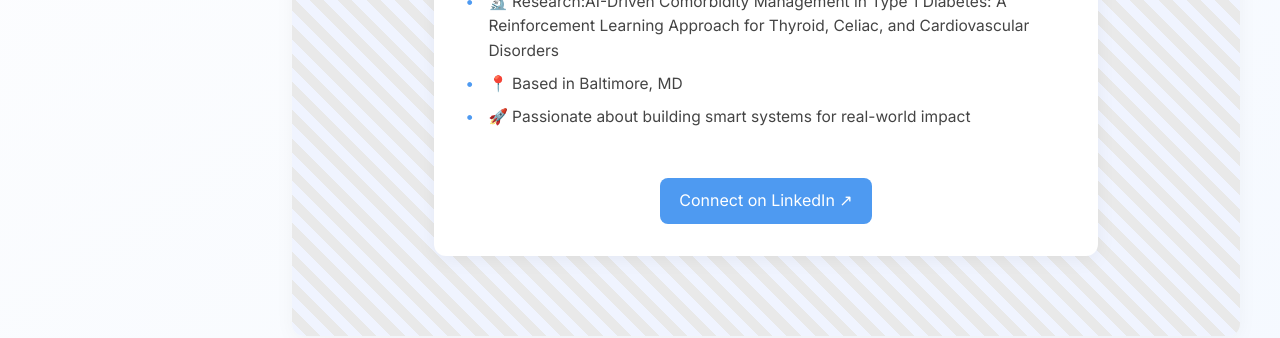
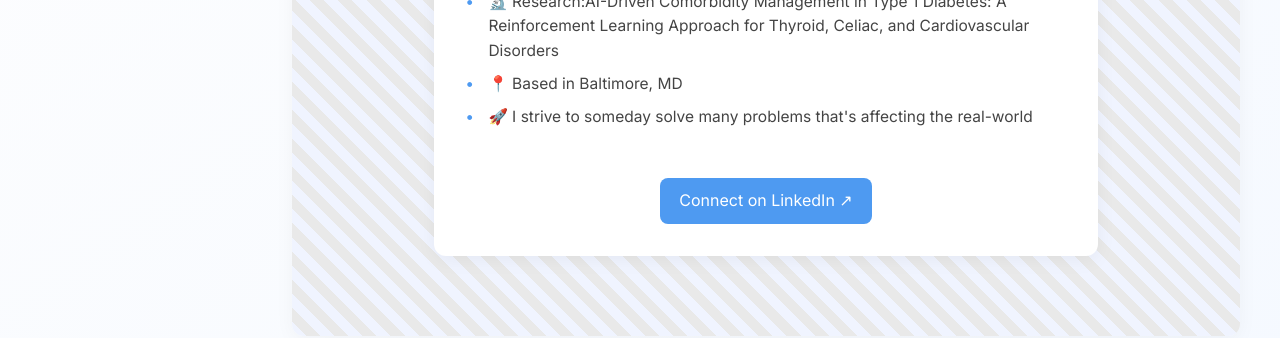
Before and after one commit to KaylaBro0/KaylaBro0.github.io, a Jekyll site: the page built from index.md, in a window 1280 px wide. Shown: the part 504-842 px from the top of the page. Built offline with Jekyll 4.4.1, drawn with Linux system fonts in a browser that asks for light colours.

Commit message:
Update index.md

```diff
--- a/index.md
+++ b/index.md
@@ -10,7 +10,7 @@ quick_facts:
   - "🔬 Research:AI-Driven Comorbidity Management in Type 1 Diabetes: A Reinforcement Learning Approach for Thyroid, Celiac, and Cardiovascular
     Disorders"
   - "📍 Based in Baltimore, MD"
-  - "🚀 Passionate about building smart systems for real-world impact"
+  - "🚀 I strive to someday solve many problems that's affecting the real-world"
 
 linkedin: https://www.linkedin.com/in/mikayla-brown-b27553294/
 image: assets/images/piccc.jpeg
```
